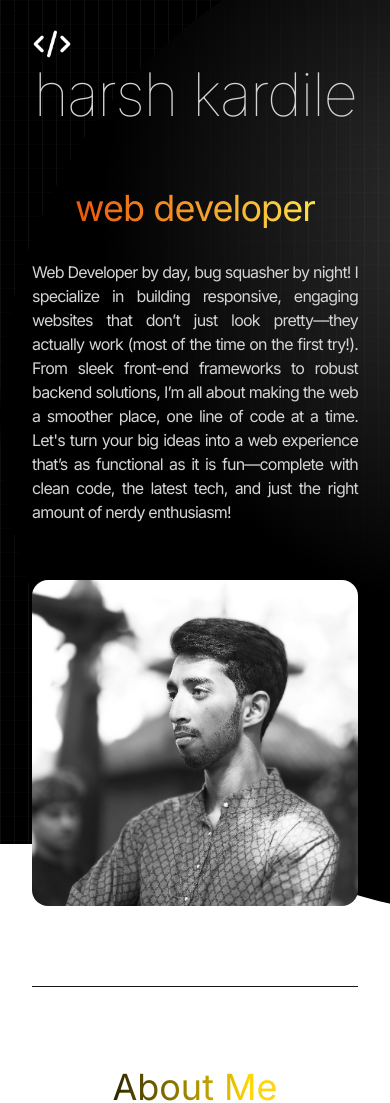
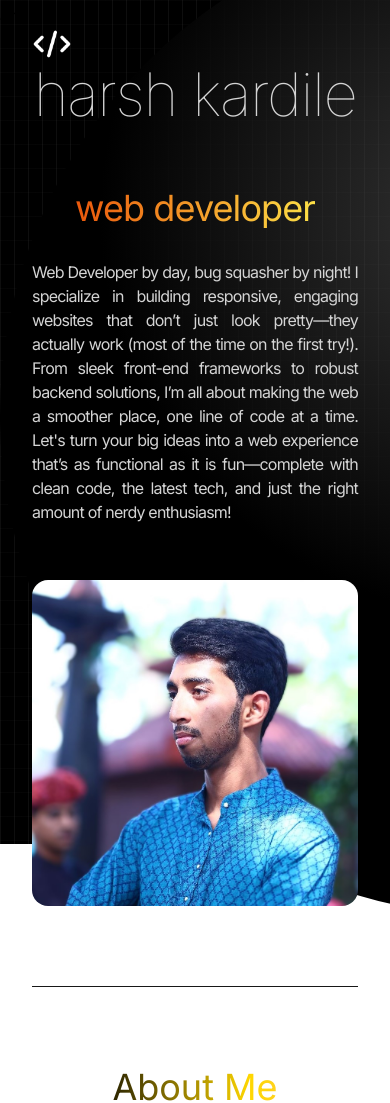
Before and after one commit to harshk49/Harsh-Portfolio, a React (Vite) app: page / in a window 390 px wide. Shown: the top 1103 px of the page. Built offline with nearby package versions, Linux system fonts and the light colour scheme.

Commit message:
Commit it again

```diff
--- a/src/components/Hero.jsx
+++ b/src/components/Hero.jsx
@@ -56,7 +56,7 @@ const Hero = () => {
             transition={{ duration: 1, delay: 1.2 }}
             src={profilePic}
             alt="Harsh Kardile"
-            className="block mt-6 rounded-2xl w-62 h-62 lg:w-auto lg:h-auto lg:hidden grayscale" // Corrected to show on small screens and hide on large screens
+            className="block mt-6 rounded-2xl w-62 h-62 lg:w-auto lg:h-auto lg:hidden " // Corrected to show on small screens and hide on large screens
           />
         </div>
       </div>
```
